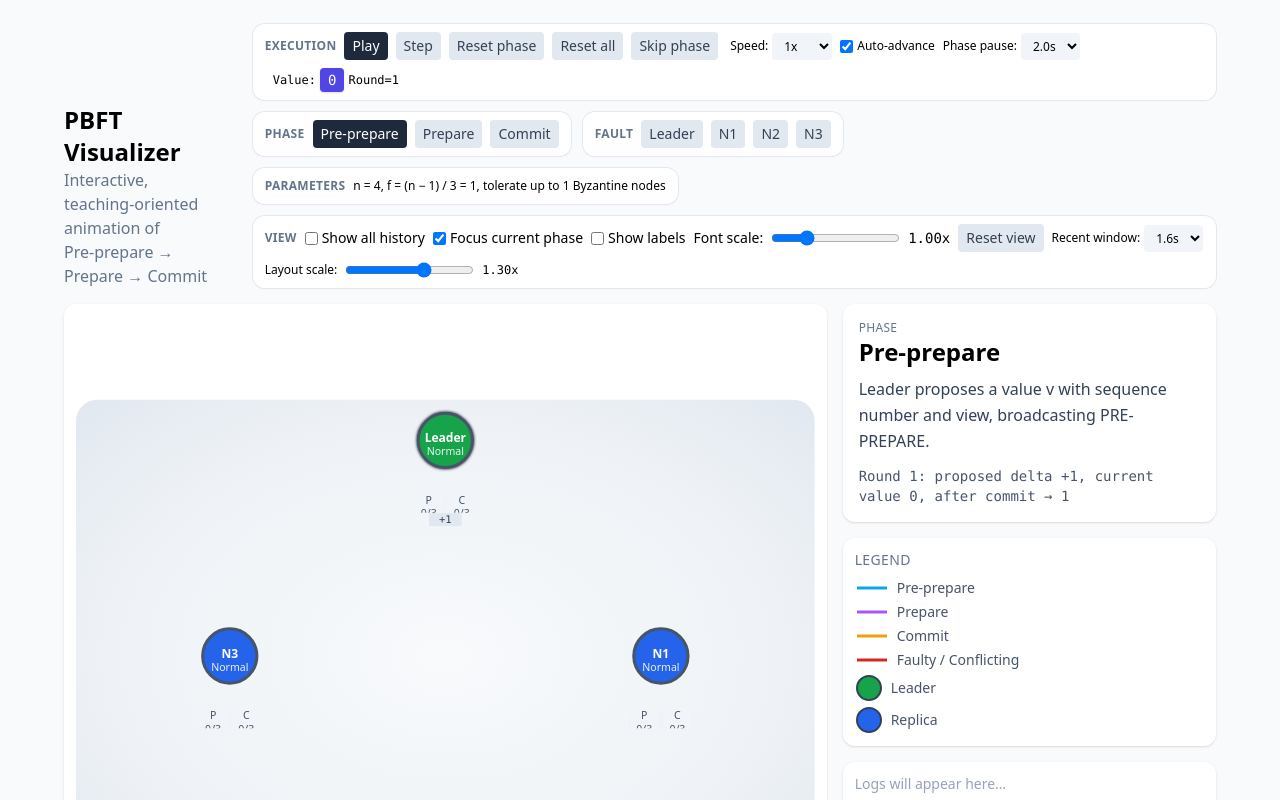
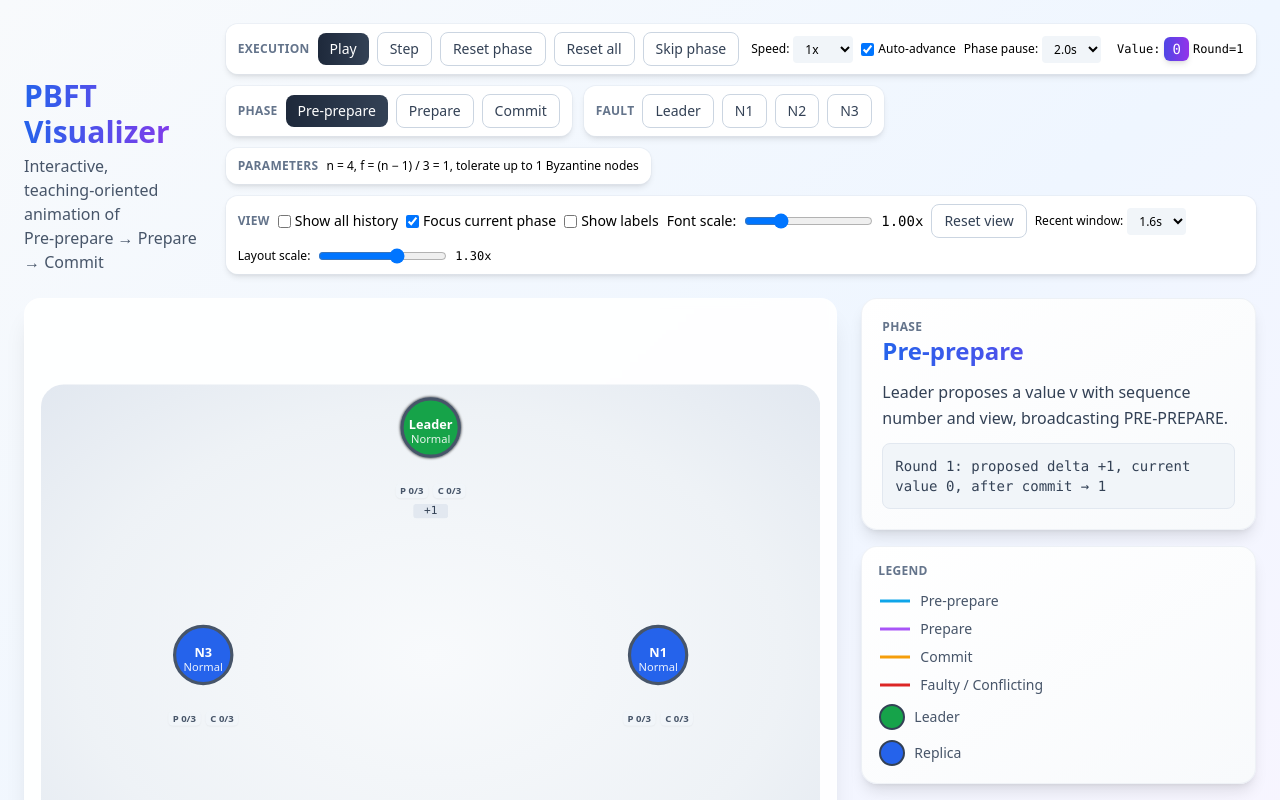
Before and after one commit to smallyunet/pbft-visualizer, a React (Vite) app: page / in a window 1280 px wide. Shown: the top 800 px of the page. Built offline with nearby package versions, Linux system fonts and the light colour scheme.

Commit message:
fix something

```diff
--- a/src/App.tsx
+++ b/src/App.tsx
@@ -58,19 +58,19 @@ export default function App(): React.ReactElement {
 
 
 	return (
-	<div className="min-h-screen p-6" style={{ fontSize: `${fontScale * 16}px` }}>
-			<div className="max-w-6xl mx-auto flex flex-col gap-4">
-				<header className="flex items-end justify-between gap-4">
+	<div className="min-h-screen p-6 bg-gradient-to-br from-slate-50 via-blue-50 to-purple-50" style={{ fontSize: `${fontScale * 16}px` }}>
+			<div className="max-w-7xl mx-auto flex flex-col gap-6">
+				<header className="flex items-end justify-between gap-6 animate-fade-in">
 					<div>
-						<h1 className="text-2xl font-semibold">PBFT Visualizer</h1>
-						<div className="text-slate-500">Interactive, teaching‑oriented animation of Pre‑prepare → Prepare → Commit</div>
+						<h1 className="text-3xl font-bold bg-gradient-to-r from-blue-600 to-purple-600 bg-clip-text text-transparent">PBFT Visualizer</h1>
+						<div className="text-slate-600 mt-1">Interactive, teaching‑oriented animation of Pre‑prepare → Prepare → Commit</div>
 					</div>
 					<ControlPanel />
 				</header>
 
 
-				<main className="grid grid-cols-3 gap-4">
-					<section className="col-span-2 bg-white rounded-xl shadow p-3">
+				<main className="grid grid-cols-3 gap-6">
+					<section className="col-span-2 bg-white/90 backdrop-blur-sm rounded-2xl shadow-xl border border-white/20 p-4 transition-all duration-300 hover:shadow-2xl">
 						<svg viewBox={`0 0 ${size.w} ${size.h}`} className="w-full h-[680px]">
 							{/* Reusable arrowhead marker */}
 							<defs>
@@ -155,7 +155,7 @@ export default function App(): React.ReactElement {
 				</main>
 
 
-				<footer className="text-center text-xs text-slate-500 pt-2">
+				<footer className="text-center text-xs text-slate-500 pt-4 pb-2 animate-fade-in">
 					Built with React, SVG, Framer Motion, and Zustand. Focus mode dims non‑{phase.toUpperCase()} messages.
 				</footer>
 			</div>
--- a/src/components/ConsensusProgress.tsx
+++ b/src/components/ConsensusProgress.tsx
@@ -25,11 +25,11 @@ export default function ConsensusProgress(): React.ReactElement | null {
   if (phase === 'pre-prepare') return null;
 
   return (
-    <div className="bg-white rounded-xl shadow p-3 text-sm">
-      <div className="uppercase tracking-wide text-slate-500 mb-1">Threshold</div>
-      <div className="mb-1 text-slate-700 text-sm">Collected {current} / {needed} {phase === 'prepare' ? 'PREPARE' : 'COMMIT'} messages (need 2f+1)</div>
-      <div className="progress-bg w-full h-3 rounded overflow-hidden">
-        <div className="progress-fill h-3" style={{ width: pct + '%' }} />
+    <div className="bg-gradient-to-br from-white to-slate-50 rounded-2xl shadow-lg border border-slate-200/50 p-4 transition-all duration-300 hover:shadow-xl">
+      <div className="uppercase tracking-wide text-slate-500 font-semibold text-xs mb-2">Threshold</div>
+      <div className="mb-2 text-slate-700 text-sm font-medium">Collected {current} / {needed} {phase === 'prepare' ? 'PREPARE' : 'COMMIT'} messages (need 2f+1)</div>
+      <div className="progress-bg w-full h-4 rounded-full overflow-hidden">
+        <div className="progress-fill h-4" style={{ width: pct + '%' }} />
       </div>
     </div>
   );
--- a/src/components/ExplanationBox.tsx
+++ b/src/components/ExplanationBox.tsx
@@ -25,16 +25,16 @@ export default function ExplanationBox(): React.ReactElement {
   const currentCollected = phase === 'prepare' ? prepareCollected : phase === 'commit' ? commitCollected : 0;
   const remaining = Math.max(0, needed - currentCollected);
   return (
-    <div className="bg-white rounded-xl shadow p-4">
-      <div className="text-xs uppercase tracking-wide text-slate-500">Phase</div>
-  <div className="text-2xl font-semibold mb-2">{title}</div>
+    <div className="bg-gradient-to-br from-white to-slate-50 rounded-2xl shadow-lg border border-slate-200/50 p-5 transition-all duration-300 hover:shadow-xl">
+      <div className="text-xs uppercase tracking-wide text-slate-500 font-semibold">Phase</div>
+  <div className="text-2xl font-bold mb-3 bg-gradient-to-r from-blue-600 to-purple-600 bg-clip-text text-transparent">{title}</div>
   <p className="text-slate-700 leading-relaxed text-base">{explanation}</p>
       {phase !== 'pre-prepare' && (
-        <div className="mt-3 text-sm text-slate-600 font-mono">
+        <div className="mt-4 p-3 bg-blue-50 rounded-lg text-sm text-slate-700 font-mono border border-blue-200">
           Need 2f + 1 = {needed} matching {phase === 'prepare' ? 'PREPARE' : 'COMMIT'} messages (f = {f}). Collected {currentCollected}/{needed}{remaining > 0 ? ` (need ${remaining} more)` : ' ✓ threshold met'}
         </div>
       )}
-      <div className="mt-3 text-sm text-slate-600 font-mono">
+      <div className="mt-3 p-3 bg-slate-100 rounded-lg text-sm text-slate-700 font-mono border border-slate-200">
         Round {round}: proposed delta {expectedPayload}, current value {value}, after commit → {value + nextIncrement}
       </div>
     </div>
--- a/src/components/Legend.tsx
+++ b/src/components/Legend.tsx
@@ -2,9 +2,9 @@ import React from 'react';
 
 export default function Legend() {
   return (
-  <div className="bg-white rounded-xl shadow p-3 text-sm">
-      <div className="uppercase tracking-wide text-slate-500 mb-2">Legend</div>
-      <ul className="space-y-1">
+  <div className="bg-gradient-to-br from-white to-slate-50 rounded-2xl shadow-lg border border-slate-200/50 p-4 text-sm transition-all duration-300 hover:shadow-xl">
+      <div className="uppercase tracking-wide text-slate-500 font-semibold text-xs mb-3">Legend</div>
+      <ul className="space-y-2">
         <li className="legend-item">
           <svg width={34} height={12}><line x1={2} y1={6} x2={32} y2={6} className="stroke-stage-pre stroke-[3px]" /></svg>
           Pre‑prepare
--- a/src/components/LogPanel.tsx
+++ b/src/components/LogPanel.tsx
@@ -7,14 +7,14 @@ export default function LogPanel(): React.ReactElement {
   const ref = useRef<HTMLDivElement>(null);
   useEffect(() => {
     // Auto-scroll to bottom for teaching flow
-    ref.current?.scrollTo({ top: ref.current.scrollHeight });
+    ref.current?.scrollTo({ top: ref.current.scrollHeight, behavior: 'smooth' });
   }, [logs]);
   return (
-  <div className="bg-white rounded-xl shadow p-3 h-48 overflow-auto text-sm" ref={ref}>
-      {logs.length === 0 && <div className="text-slate-400">Logs will appear here…</div>}
+  <div className="bg-gradient-to-br from-white to-slate-50 rounded-2xl shadow-lg border border-slate-200/50 p-4 h-52 overflow-auto text-sm transition-all duration-300 hover:shadow-xl" ref={ref}>
+      {logs.length === 0 && <div className="text-slate-400 italic">Logs will appear here…</div>}
       {logs.map((l, i) => (
-        <div key={i} className="font-mono">
-          <span className="text-slate-400">{(l.t / 1000).toFixed(1)}s</span> {l.text}
+        <div key={i} className="font-mono py-1 border-b border-slate-100 last:border-0 animate-fade-in">
+          <span className="text-slate-400 font-semibold">{(l.t / 1000).toFixed(1)}s</span> <span className="text-slate-700">{l.text}</span>
         </div>
       ))}
     </div>
--- a/src/components/MessageArrow.tsx
+++ b/src/components/MessageArrow.tsx
@@ -44,6 +44,29 @@ export default function MessageArrow({ id, from, to, fromId, toId, kind, conflic
   const phaseAlpha = focusCurrentPhase && kind !== phase ? 0.15 : 1;
   const hoverEmphasis = hoveredNodeId != null && (fromId === hoveredNodeId || toId === hoveredNodeId) ? 1 : 0.35;
   const finalOpacity = alpha * phaseAlpha * hoverEmphasis;
+  // Compute arrow head geometry manually so we can delay its appearance until line mostly drawn.
+  const headSize = 14; // visual size of arrow head
+  const dx = to.x - from.x;
+  const dy = to.y - from.y;
+  const len = Math.sqrt(dx * dx + dy * dy);
+  const angle = Math.atan2(dy, dx);
+  // Points for triangle (tip at 'to') rotated by angle.
+  const makeHeadPath = () => {
+    if (len === 0) { return ''; }
+    const tipX = to.x;
+    const tipY = to.y;
+    const backX = tipX - Math.cos(angle) * headSize;
+    const backY = tipY - Math.sin(angle) * headSize;
+    const orthoX = -Math.sin(angle);
+    const orthoY = Math.cos(angle);
+    const wingSpread = headSize * 0.45;
+    const leftX = backX + orthoX * wingSpread;
+    const leftY = backY + orthoY * wingSpread;
+    const rightX = backX - orthoX * wingSpread;
+    const rightY = backY - orthoY * wingSpread;
+    return `M ${tipX} ${tipY} L ${leftX} ${leftY} L ${rightX} ${rightY} Z`;
+  };
+
   return (
     <g aria-label={`${kind} ${id}`} onMouseEnter={() => setHover(true)} onMouseLeave={() => setHover(false)}>
       <title>{`${kind.toUpperCase()} ${fromId != null ? `n${fromId}` : ''}${fromId != null || toId != null ? '->' : ''}${toId != null ? `n${toId}` : ''}${payload ? ` payload=${payload}` : ''}${conflicting ? ' (conflict)' : ''}`}</title>
@@ -52,14 +75,35 @@ export default function MessageArrow({ id, from, to, fromId, toId, kind, conflic
         d={d}
         className={`${conflicting ? 'stroke-node-faulty' : colorByKind[kind]} ${conflicting ? 'stroke-[5px] stroke-dasharray-[7_7]' : 'stroke-[4px]'} fill-none`}
         style={{ opacity: finalOpacity * (conflicting ? 0.9 : 1) }}
-        initial={{ pathLength: 0 }}
-        animate={{ pathLength: 1 }}
-        transition={{ duration, ease: 'easeOut' }}
-        markerEnd="url(#arrowhead)"
+        // Use pathLength animation for stroke reveal only; remove markerEnd to prevent premature head display.
+        initial={{ pathLength: 0, opacity: 0 }}
+        animate={{ pathLength: 1, opacity: finalOpacity * (conflicting ? 0.9 : 1) }}
+        transition={{ duration, ease: [0.4, 0, 0.2, 1] }}
+        filter={conflicting ? 'url(#conflictGlow)' : hover ? 'url(#edgeGlow)' : undefined}
+      />
+      {/* Arrow head rendered separately; delayed so line begins drawing first. */}
+      {len > 0 && (
+        <motion.path
+          d={makeHeadPath()}
+          className={`${conflicting ? 'stroke-node-faulty' : colorByKind[kind]} fill-none stroke-[4px]`}
+          style={{ opacity: finalOpacity }}
+          initial={{ opacity: 0, scale: 0.3 }}
+          animate={{ opacity: finalOpacity, scale: 1 }}
+          transition={{ delay: duration * 0.65, duration: 0.35, ease: 'easeOut' }}
+          filter={conflicting ? 'url(#conflictGlow)' : hover ? 'url(#edgeGlow)' : undefined}
+          strokeLinejoin="round"
+        />
+      )}
+      {/* A traveling dot to emphasize direction */}
+      <motion.circle
+        r={6}
+        className={`${conflicting ? 'stroke-node-faulty fill-white' : `${colorByKind[kind]} fill-white`} stroke-[2px]`}
+        style={{ opacity: finalOpacity }}
         filter={conflicting ? 'url(#conflictGlow)' : undefined}
-      />
-      {/* A traveling dot to emphasize direction */}
-      <motion.circle r={6} className={`${conflicting ? 'stroke-node-faulty fill-white' : `${colorByKind[kind]} fill-white`}`} style={{ opacity: finalOpacity }} filter={conflicting ? 'url(#conflictGlow)' : undefined}>
+        initial={{ scale: 0.8 }}
+        animate={{ scale: [0.8, 1.1, 1] }}
+        transition={{ duration: 0.4, ease: 'easeOut' }}
+      >
         <animateMotion
           path={d}
           dur={`${duration}s`}
--- a/src/components/Node.tsx
+++ b/src/components/Node.tsx
@@ -48,17 +48,33 @@ export default function Node({ node, x, y }: NodeProps) {
       <motion.circle
         r={36}
         className={`${roleColor(node.role)} ${strokeByState(node.state)} stroke-[4px]`}
-        initial={{ scale: 0 }}
-        animate={{ scale: 1 }}
-        whileHover={{ scale: 1.05 }}
-        transition={{ type: 'spring', stiffness: 220, damping: 18 }}
+        initial={{ scale: 0, opacity: 0 }}
+        animate={{ scale: 1, opacity: 1 }}
+        whileHover={{ scale: 1.08 }}
+        transition={{ type: 'spring', stiffness: 260, damping: 20 }}
         filter={node.role === 'leader' ? 'url(#leaderGlow)' : undefined}
       />
       {pulse && (
-        <circle cx={0} cy={0} r={46} className="fill-transparent stroke-sky-400/40">
-          <animate attributeName="r" values="40;54;40" dur="2s" repeatCount="indefinite" />
-          <animate attributeName="opacity" values="0.5;0;0.5" dur="2s" repeatCount="indefinite" />
-        </circle>
+        <>
+          <motion.circle
+            cx={0}
+            cy={0}
+            r={36}
+            className="fill-transparent stroke-sky-400/50 stroke-[2px]"
+            initial={{ r: 36, opacity: 0.6 }}
+            animate={{ r: 58, opacity: 0 }}
+            transition={{ duration: 1.5, repeat: Infinity, ease: 'easeOut' }}
+          />
+          <motion.circle
+            cx={0}
+            cy={0}
+            r={36}
+            className="fill-transparent stroke-purple-400/50 stroke-[2px]"
+            initial={{ r: 36, opacity: 0.6 }}
+            animate={{ r: 58, opacity: 0 }}
+            transition={{ duration: 1.5, repeat: Infinity, ease: 'easeOut', delay: 0.5 }}
+          />
+        </>
       )}
       <text x={0} y={2} textAnchor="middle" className="fill-white font-bold text-base select-none">
         {node.role === 'leader' ? 'Leader' : `N${node.id}`}
@@ -72,10 +88,10 @@ export default function Node({ node, x, y }: NodeProps) {
             {/* Animate status transitions for better affordance */}
             <motion.div
               key={status}
-              initial={{ scale: 0.8, opacity: 0.0 }}
-              animate={{ scale: 1.0, opacity: 1 }}
-              transition={{ type: 'spring', stiffness: 320, damping: 20 }}
-              className={`text-sm leading-tight text-white text-center rounded ${badgeColor} px-1 py-[3px] font-mono`}
+              initial={{ scale: 0.7, opacity: 0.0, y: -5 }}
+              animate={{ scale: 1.0, opacity: 1, y: 0 }}
+              transition={{ type: 'spring', stiffness: 400, damping: 22 }}
+              className={`text-sm leading-tight text-white text-center rounded-md shadow-lg ${badgeColor} px-2 py-[3px] font-mono`}
             >
               {status}
             </motion.div>
@@ -83,10 +99,10 @@ export default function Node({ node, x, y }: NodeProps) {
         </foreignObject>
       )}
       {/* Per-node counts: PREP/COM towards 2f+1 */}
-      <foreignObject x={-42} y={70} width={84} height={26}>
-        <div className="w-full text-sm leading-tight text-center flex items-center justify-center gap-1">
-          <span className={`rounded px-1 shadow-sm ${prepClass}`}>P {stats?.prepare ?? 0}/{needed}</span>
-          <span className={`rounded px-1 shadow-sm ${commClass}`}>C {stats?.commit ?? 0}/{needed}</span>
+      <foreignObject x={-50} y={70} width={100} height={28}>
+        <div className="w-full text-xs leading-tight text-center flex items-center justify-center gap-1.5">
+          <span className={`rounded-md px-1.5 py-0.5 shadow-sm font-semibold ${prepClass}`}>P {stats?.prepare ?? 0}/{needed}</span>
+          <span className={`rounded-md px-1.5 py-0.5 shadow-sm font-semibold ${commClass}`}>C {stats?.commit ?? 0}/{needed}</span>
         </div>
       </foreignObject>
       {/* Show proposed delta on leader for clarity */}
--- a/src/styles/index.css
+++ b/src/styles/index.css
@@ -2,10 +2,54 @@
 @tailwind components;
 @tailwind utilities;
 
+/* Custom keyframe animations */
+@keyframes fade-in {
+  from {
+    opacity: 0;
+    transform: translateY(8px);
+  }
+  to {
+    opacity: 1;
+    transform: translateY(0);
+  }
+}
+
+@keyframes pulse-glow {
+  0%, 100% {
+    opacity: 0.6;
+    transform: scale(1);
+  }
+  50% {
+    opacity: 1;
+    transform: scale(1.05);
+  }
+}
+
+@keyframes shimmer {
+  0% {
+    background-position: -200% 0;
+  }
+  100% {
+    background-position: 200% 0;
+  }
+}
+
+.animate-fade-in {
+  animation: fade-in 0.6s ease-out;
+}
+
+.animate-pulse-glow {
+  animation: pulse-glow 2s ease-in-out infinite;
+}
 
 /* Small utility classes for labels and badges used in teaching overlays */
 .label {
-  @apply text-xs font-medium rounded px-1.5 py-0.5 bg-slate-800 text-white shadow;
+  @apply text-xs font-medium rounded-md px-1.5 py-0.5 bg-slate-800 text-white shadow-md;
+  transition: all 0.2s ease;
+}
+
+.label:hover {
+  @apply shadow-lg scale-105;
 }
 
 .badge {
@@ -44,35 +88,60 @@
 
 /* Progress bar */
 .progress-bg {
-  background: #e2e8f0;
+  background: linear-gradient(to right, #e2e8f0, #cbd5e1);
+  border-radius: 9999px;
+  box-shadow: inset 0 2px 4px rgba(0, 0, 0, 0.06);
 }
 
 .progress-fill {
   background: linear-gradient(90deg, #0ea5e9, #a855f7, #f59e0b);
-  transition: width 0.4s ease;
+  background-size: 200% 100%;
+  animation: shimmer 3s ease-in-out infinite;
+  transition: width 0.5s cubic-bezier(0.4, 0, 0.2, 1);
+  border-radius: 9999px;
+  box-shadow: 0 2px 8px rgba(168, 85, 247, 0.4);
 }
 
 /* Button styling for consistent UI */
 .btn {
-  @apply px-2 py-1 rounded text-sm font-medium transition-colors;
+  @apply px-3 py-1.5 rounded-lg text-sm font-medium transition-all duration-200;
+  transform: translateY(0);
+}
+
+.btn:hover {
+  transform: translateY(-1px);
+  box-shadow: 0 4px 12px rgba(0, 0, 0, 0.15);
+}
+
+.btn:active {
+  transform: translateY(0);
+  box-shadow: 0 2px 4px rgba(0, 0, 0, 0.1);
 }
 
 .btn-primary {
-  @apply btn bg-slate-800 text-white hover:bg-slate-700 active:bg-slate-900;
+  @apply btn bg-gradient-to-r from-slate-800 to-slate-700 text-white hover:from-slate-700 hover:to-slate-600 active:from-slate-900 active:to-slate-800;
 }
 
 .btn-outline {
-  @apply btn bg-slate-200 text-slate-700 hover:bg-slate-300 active:bg-slate-400;
+  @apply btn bg-white text-slate-700 border border-slate-300 hover:bg-slate-50 hover:border-slate-400 active:bg-slate-100;
 }
 
 .btn-danger {
-  @apply btn bg-red-600 text-white hover:bg-red-500 active:bg-red-700;
+  @apply btn bg-gradient-to-r from-red-600 to-red-500 text-white hover:from-red-500 hover:to-red-400 active:from-red-700 active:to-red-600;
 }
 
 /* Panel group header */
 .panel-group {
   /* Softer background, subtle ring instead of heavier shadow for cleaner look */
-  @apply flex items-center gap-2 bg-white/90 backdrop-blur-sm rounded-xl shadow-sm ring-1 ring-slate-200 px-3 py-2 flex-wrap;
+  @apply flex items-center gap-2 backdrop-blur-md rounded-xl shadow-md ring-1 px-3 py-2 flex-wrap;
+  background-color: rgba(255, 255, 255, 0.95);
+  --tw-ring-color: rgba(226, 232, 240, 0.5);
+  transition: all 0.3s ease;
+}
+
+.panel-group:hover {
+  @apply shadow-lg;
+  --tw-ring-color: rgba(203, 213, 225, 0.6);
 }
 
 .panel-title {
@@ -81,12 +150,20 @@
 
 /* Animated badge when value changes */
 .value-badge {
-  @apply inline-flex items-center justify-center rounded px-2 py-0.5 font-mono text-sm bg-indigo-600 text-white shadow;
+  @apply inline-flex items-center justify-center rounded-md px-2 py-0.5 font-mono text-sm bg-gradient-to-r from-indigo-600 to-purple-600 text-white shadow-md;
+  transition: all 0.3s ease;
+}
+
+.value-badge:hover {
+  @apply shadow-lg scale-105;
 }
 
 /* Tooltip card */
 .tooltip-card {
-  @apply bg-white/95 backdrop-blur-sm rounded-lg shadow px-2 py-1 text-[12px] font-mono text-slate-700 border border-slate-200;
+  @apply bg-white backdrop-blur-md rounded-xl shadow-xl px-3 py-2 text-[12px] font-mono text-slate-700 border border-slate-200;
+  background-color: rgba(255, 255, 255, 0.98);
+  border-color: rgba(226, 232, 240, 0.6);
+  animation: fade-in 0.2s ease-out;
 }
 
 .tooltip-title {
```
